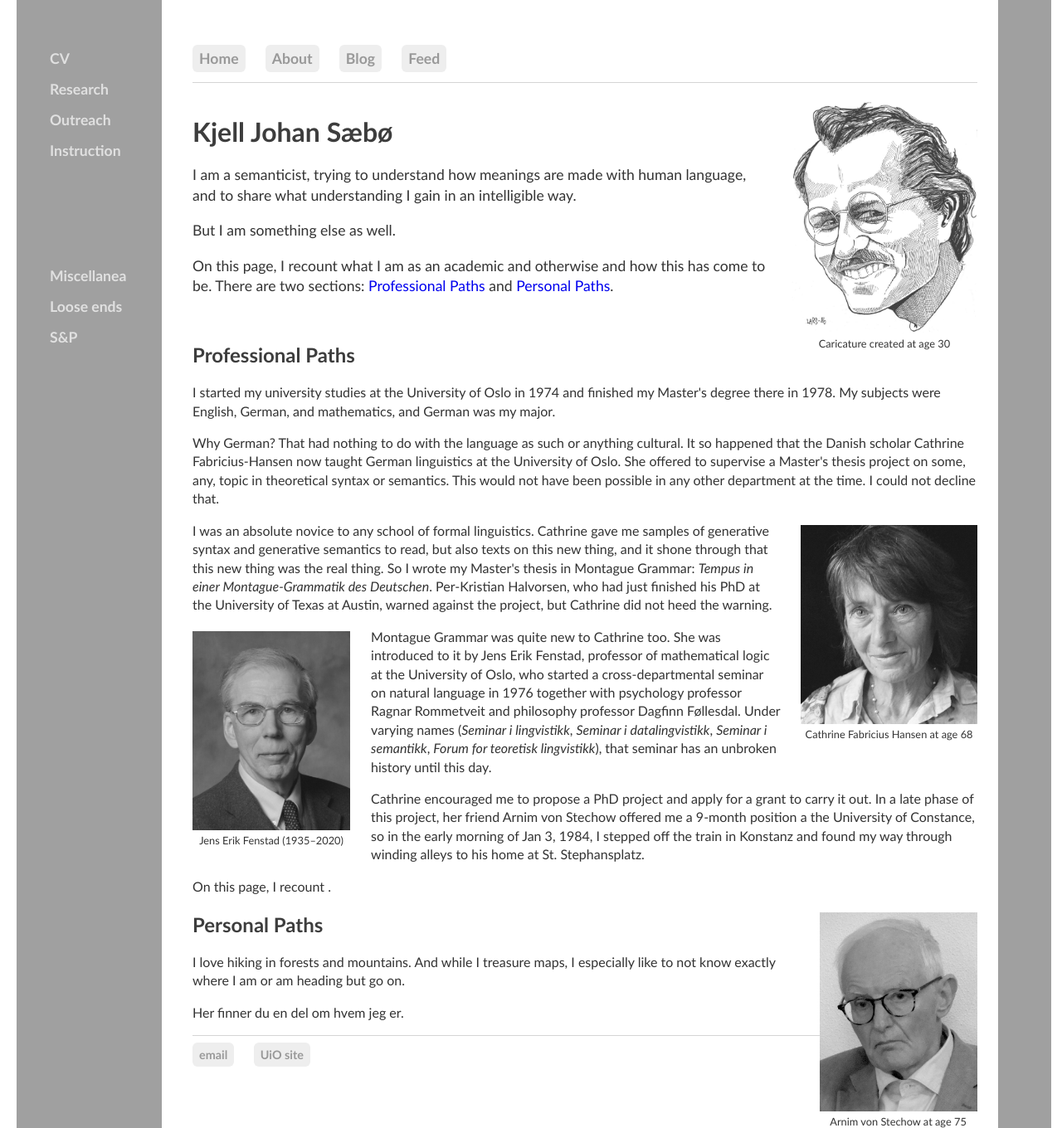
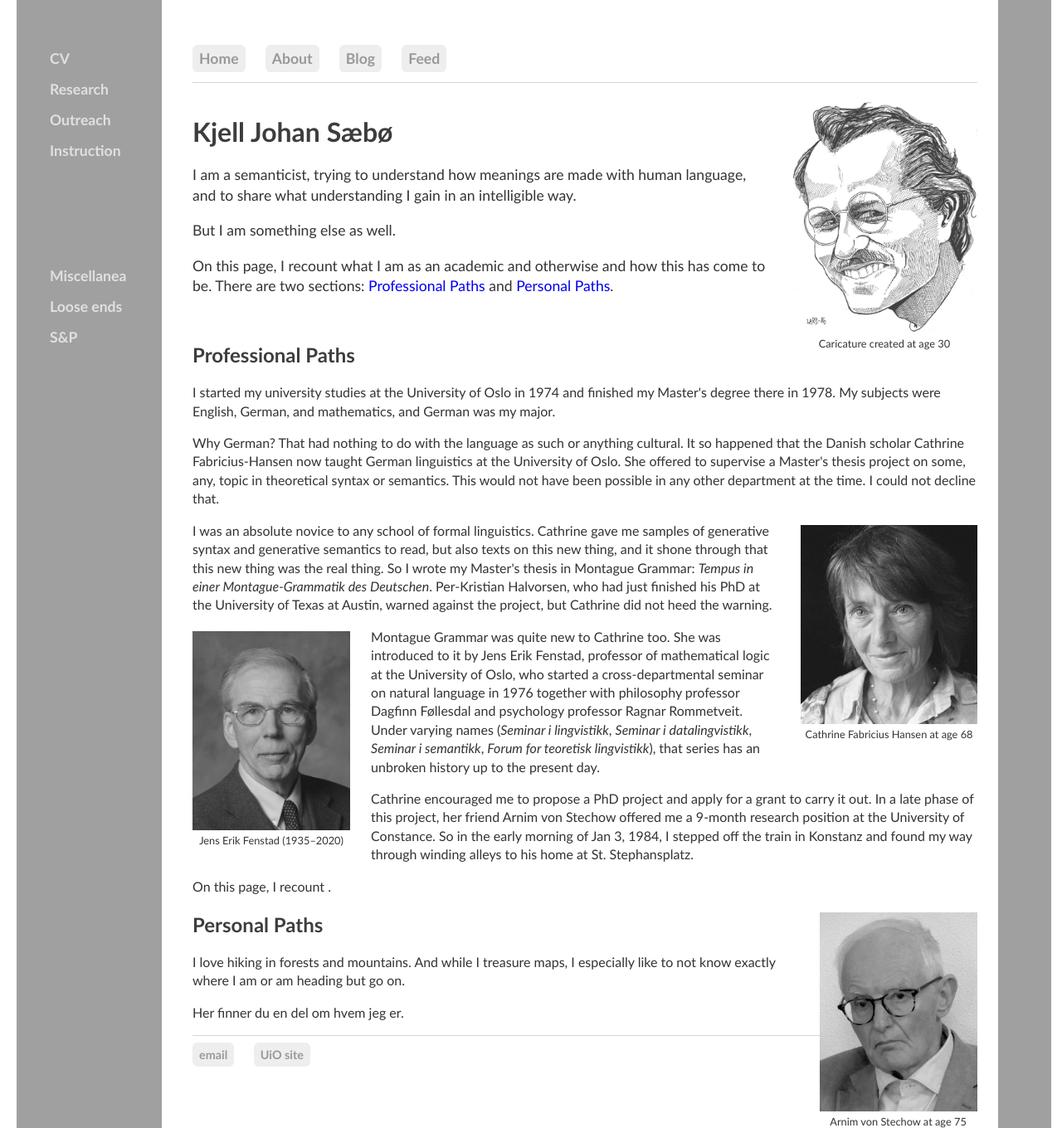
Before and after one commit to kjelljs/kjelljs.github.io, a Jekyll site: the page built from about/index.html, in a window 1280 px wide and 1360 px high. Shown: the whole window at 83% size. Built offline with Jekyll 4.4.1, drawn with Linux system fonts in a browser that asks for light colours.

Commit message:
Update index.html

```diff
--- a/about/index.html
+++ b/about/index.html
@@ -23,8 +23,8 @@ figcaption {
 	<div style="float:right;"><figure class="rightfig"><img style="height:240px;" src="/pics/CFHgray.jpg"><figcaption>Cathrine Fabricius Hansen at age 68</figcaption></figure></div>
 	<p>I was an absolute novice to any school of formal linguistics. Cathrine gave me samples of generative syntax and generative semantics to read, but also texts on this new thing, and it shone through that this new thing was the real thing. So I wrote my Master's thesis in Montague Grammar: <i>Tempus in einer Montague-Grammatik des Deutschen</i>. Per-Kristian Halvorsen, who had just finished his PhD at the University of Texas at Austin, warned against the project, but Cathrine did not heed the warning.</p>
 	<div style="float:left;"><figure class="leftfig"><img style="height:240px;" src="/pics/JEFgray.jpg"><figcaption>Jens Erik Fenstad (1935&ndash;2020)</figcaption></figure></div>
-	<p>Montague Grammar was quite new to Cathrine too. She was introduced to it by Jens Erik Fenstad, professor of mathematical logic at the University of Oslo, who started a cross-departmental seminar on natural language in 1976 together with psychology professor Ragnar Rommetveit and philosophy professor Dagfinn Føllesdal. Under varying names (<i>Seminar i lingvistikk</i>, <i>Seminar i datalingvistikk</i>, <i>Seminar i semantikk</i>, <i>Forum for teoretisk lingvistikk</i>), that seminar has an unbroken history until this day.</p>
-	<p>Cathrine encouraged me to propose a PhD project and apply for a grant to carry it out. In a late phase of this project, her friend Arnim von Stechow offered me a 9-month position a the University of Constance, so in the early morning of Jan 3, 1984, I stepped off the train in Konstanz and found my way through winding alleys to his home at St. Stephansplatz.</p>
+	<p>Montague Grammar was quite new to Cathrine too. She was introduced to it by Jens Erik Fenstad, professor of mathematical logic at the University of Oslo, who started a cross-departmental seminar on natural language in 1976 together with philosophy professor Dagfinn Føllesdal and psychology professor Ragnar Rommetveit. Under varying names (<i>Seminar i lingvistikk</i>, <i>Seminar i datalingvistikk</i>, <i>Seminar i semantikk</i>, <i>Forum for teoretisk lingvistikk</i>), that series has an unbroken history up to the present day.</p>
+	<p>Cathrine encouraged me to propose a PhD project and apply for a grant to carry it out. In a late phase of this project, her friend Arnim von Stechow offered me a 9-month research position at the University of Constance. So in the early morning of Jan 3, 1984, I stepped off the train in Konstanz and found my way through winding alleys to his home at St. Stephansplatz.</p>
 	<p>On this page, I recount .</p>
 	<div style="float:right;"><figure class="rightfig"><img style="height:240px;" src="/pics/Arnim2.jpg"><figcaption>Arnim von Stechow at age 75</figcaption></figure></div>
 	<h2 id="priv">Personal Paths</h2>
```
